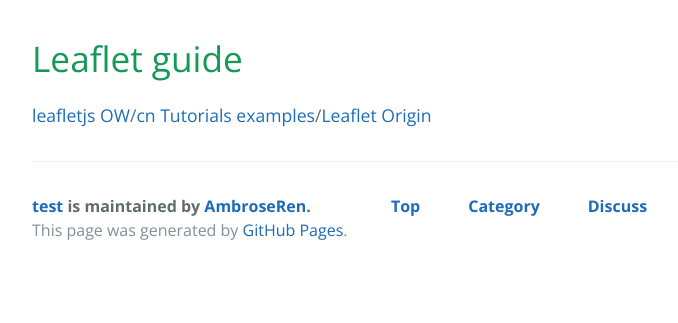
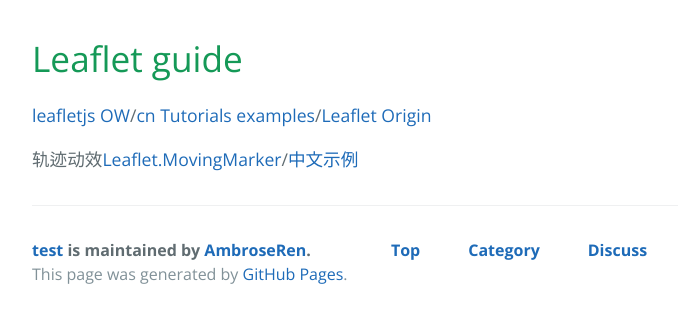
Before and after one commit to AmbroseRen/test, a Jekyll site: the page built from js/leaflet.md, in a window 1280 px wide. Shown: the top 323 px of the page, without its empty margins (192-870 px from the left). Built offline with Jekyll 4.4.1, drawn with Linux system fonts in a browser that asks for light colours; our own code applies the rules of GitHub Pages for plain Markdown files; the repository's description, which GitHub fills in, is left out.

Commit message:
Update leaflet.md

```diff
--- a/js/leaflet.md
+++ b/js/leaflet.md
@@ -1,3 +1,5 @@
 # Leaflet guide
 
 [leafletjs OW](https://leafletjs.com/reference.html)/[cn Tutorials examples](https://leafletjs.cn/examples.html)/[Leaflet Origin](https://github.com/Leaflet/Leaflet)
+
+轨迹动效[Leaflet.MovingMarker](https://github.com/ewoken/Leaflet.MovingMarker)/[中文示例](https://blog.csdn.net/BADAO_LIUMANG_QIZHI/article/details/122412374)
```
